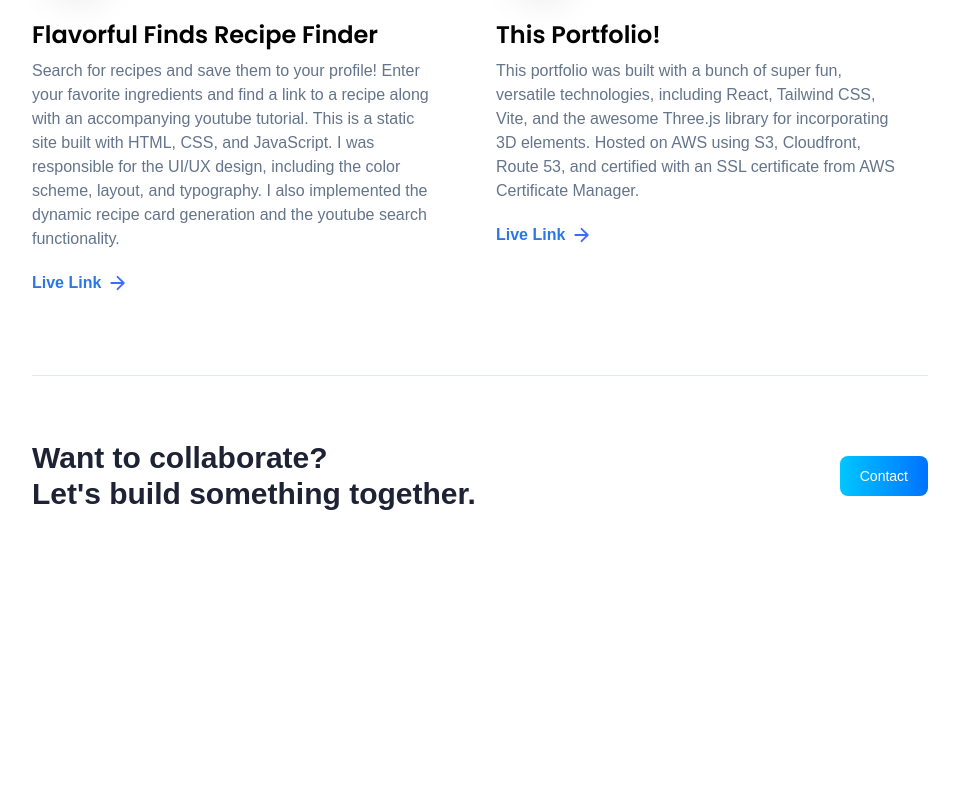
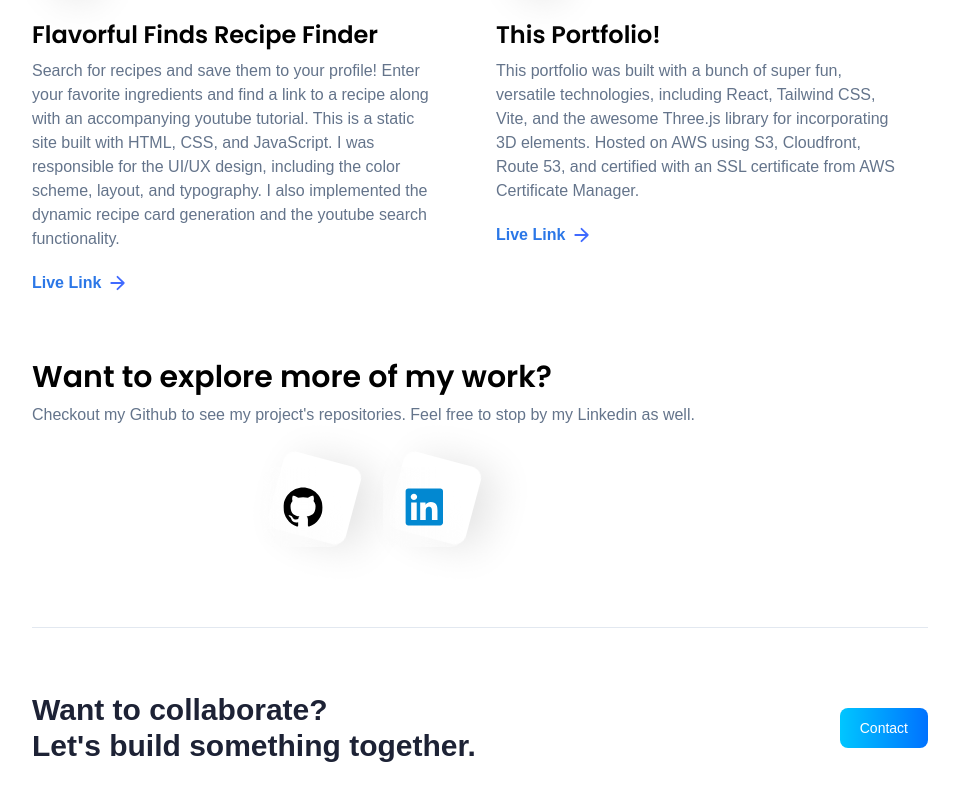
Before and after one commit to anewgard41/Fullstack-Portfolio-Anders-Newgard, a React (Vite) app: page /projects in a window 1280 px wide. Shown: the part 845-1645 px from the top of the page, without its empty margins (160-1119 px from the left). Before the commit the page ends 1421 px from the top, so only its background shows below. Built offline with nearby package versions, Linux system fonts and the light colour scheme.

Commit message:
added socialLinks to Projects and Contact pages.

```diff
--- a/src/components/Skills.jsx
+++ /dev/null
@@ -1,9 +0,0 @@
-import React from 'react'
-
-const Skills = () => {
-  return (
-    <div>Skills</div>
-  )
-}
-
-export default Skills
--- a/src/constants/index.js
+++ b/src/constants/index.js
@@ -189,11 +189,6 @@ export const experiences = [
 
 export const socialLinks = [
   {
-    name: "Contact",
-    iconUrl: contact,
-    link: "/contact",
-  },
-  {
     name: "GitHub",
     iconUrl: github,
     link: "https://github.com/anewgard41",
@@ -203,6 +198,11 @@ export const socialLinks = [
     iconUrl: linkedin,
     link: "https://www.linkedin.com/in/andrew-newgard",
   },
+  // {
+  //   name: "Contact",
+  //   iconUrl: contact,
+  //   link: "/contact",
+  // }
 ];
 
 export const projects = [
--- a/src/pages/About.jsx
+++ b/src/pages/About.jsx
@@ -37,7 +37,7 @@ const About = () => {
         <h3 className="subhead-text">My Skills</h3>
         <div className="mt-16 flex flex-wrap gap-10">
           {skills.map((skill) => (
-            <div className="block-container w-20 h-20">
+            <div className="block-container w-20 h-20" key={skill.name}>
               <div className="btn-back rounded-xl" />
               <div className="btn-front rounded-xl flex justify-center items-center">
                 <img
--- a/src/pages/Contact.jsx
+++ b/src/pages/Contact.jsx
@@ -32,7 +32,11 @@ const Contact = () => {
       )
       .then(() => {
         setIsLoading(false);
-        showAlert({ show: true, text: "Message sent successfully", type: "success" });
+        showAlert({
+          show: true,
+          text: "Message sent successfully",
+          type: "success",
+        });
 
         setTimeout(() => {
           setForm({ name: "", email: "", message: "" });
@@ -41,7 +45,11 @@ const Contact = () => {
       .catch((error) => {
         setIsLoading(false);
         console.log(error);
-        showAlert({ show: true, text: "Hm. Something went wrong.", type: "danger" });
+        showAlert({
+          show: true,
+          text: "Hm. Something went wrong.",
+          type: "danger",
+        });
       });
   };
   const handleFocus = () => {};
@@ -104,10 +112,31 @@ const Contact = () => {
             {isLoading ? "Sending..." : "Send Message"}
           </button>
         </form>
+        <div className="py-10 flex flex-col">
+          <div className="mt-7 flex flex-wrap justify-center gap-10">
+            {socialLinks.map((item) => (
+              <a
+                key={item.name}
+                href={item.link}
+                target="_blank"
+                rel="noopener noreferrer"
+              >
+                <div className="block-container w-20 h-20">
+                  <div className="btn-back rounded-xl" />
+                  <div className="btn-front rounded-xl flex justify-center items-center">
+                    <img
+                      src={item.iconUrl}
+                      alt={item.name}
+                      className="w-1/2 h-1/2 object-contain"
+                    />
+                  </div>
+                </div>
+              </a>
+            ))}
+          </div>
+        </div>
       </div>
     </section>
-
-
   );
 };
 
--- a/src/pages/Projects.jsx
+++ b/src/pages/Projects.jsx
@@ -1,5 +1,5 @@
 import { Link } from "react-router-dom";
-import {projects, skills}  from "../constants";
+import { projects, socialLinks } from "../constants";
 import { arrow } from "../assets/icons";
 import CallToAction from "../components/CallToAction";
 
@@ -14,43 +14,81 @@ const Projects = () => {
       </h1>
 
       <div className="mt-5 flex flex-col gap-3 text-slate-500">
-        <p>Here are some of the projects I have either built from scratch or contributed to. I have worked on multiple frontend and backend teams, and am as excited about a polished UI as I am about a structurally sound backend!</p>
+        <p>
+          Here are some of the projects I have either built from scratch or
+          contributed to. I have worked on multiple frontend and backend teams,
+          and am as excited about a polished UI as I am about a structurally
+          sound backend!
+        </p>
       </div>
 
       <div className="flex flex-wrap my-20 gap-16">
         {projects.map((project) => (
           <div className="lg:w-[400px] w-full" key={project.name}>
             <div className="block-container w-12 h-12">
-              <div className={`btn-back rounded-xl ${project.theme}`}/>
+              <div className={`btn-back rounded-xl ${project.theme}`} />
               <div className="btn-front rounded-xl flex justify-center items-center">
-                <img src={project.iconUrl}
-                 alt="Project Icon"
-                className="w-1/2 h-1/2 object-contain" />
+                <img
+                  src={project.iconUrl}
+                  alt="Project Icon"
+                  className="w-1/2 h-1/2 object-contain"
+                />
               </div>
             </div>
             <div className="mt-5 flex flex-col">
               <h4 className="text-2xl font-poppins font-semibold">
                 {project.name}
               </h4>
-              <p className="mt-2 text-slate-500">
-                {project.description}
-              </p>
+              <p className="mt-2 text-slate-500">{project.description}</p>
               <div className="mt-5 flex items-center gap-2 font-poppins">
                 <Link
-                to={project.link}
-                target="_blank"
-                rel="noreferrer noopener"
-                className="font-semibold text-blue-500"
+                  to={project.link}
+                  target="_blank"
+                  rel="noreferrer noopener"
+                  className="font-semibold text-blue-500"
                 >
                   Live Link
                 </Link>
-                <img src={arrow} alt="arrow" className="w-4 h-4 object-contain" />
+                <img
+                  src={arrow}
+                  alt="arrow"
+                  className="w-4 h-4 object-contain"
+                />
               </div>
             </div>
           </div>
         ))}
+        <div>
+          <h4 className="subhead-text">Want to explore more of my work?</h4>
+          <p className="mt-2 flex flex-col gap-3 text-slate-500">
+            Checkout my Github to see my project's repositories. Feel free to
+            stop by my Linkedin as well.
+          </p>
+          <div className="mt-10 flex flex-wrap justify-center gap-10">
+            {socialLinks.map((item) => (
+              <a
+                key={item.name}
+                href={item.link}
+                target="_blank"
+                rel="noopener noreferrer"
+              >
+                <div className="block-container w-20 h-20">
+                  <div className="btn-back rounded-xl" />
+                  <div className="btn-front rounded-xl flex justify-center items-center">
+                    <img
+                      src={item.iconUrl}
+                      alt={item.name}
+                      className="w-1/2 h-1/2 object-contain"
+                    />
+                  </div>
+                </div>
+              </a>
+            ))}
+          </div>
+        </div>
       </div>
-      <hr className="border-slate-200"/>
+
+      <hr className="border-slate-200" />
       <CallToAction />
     </section>
   );
```
